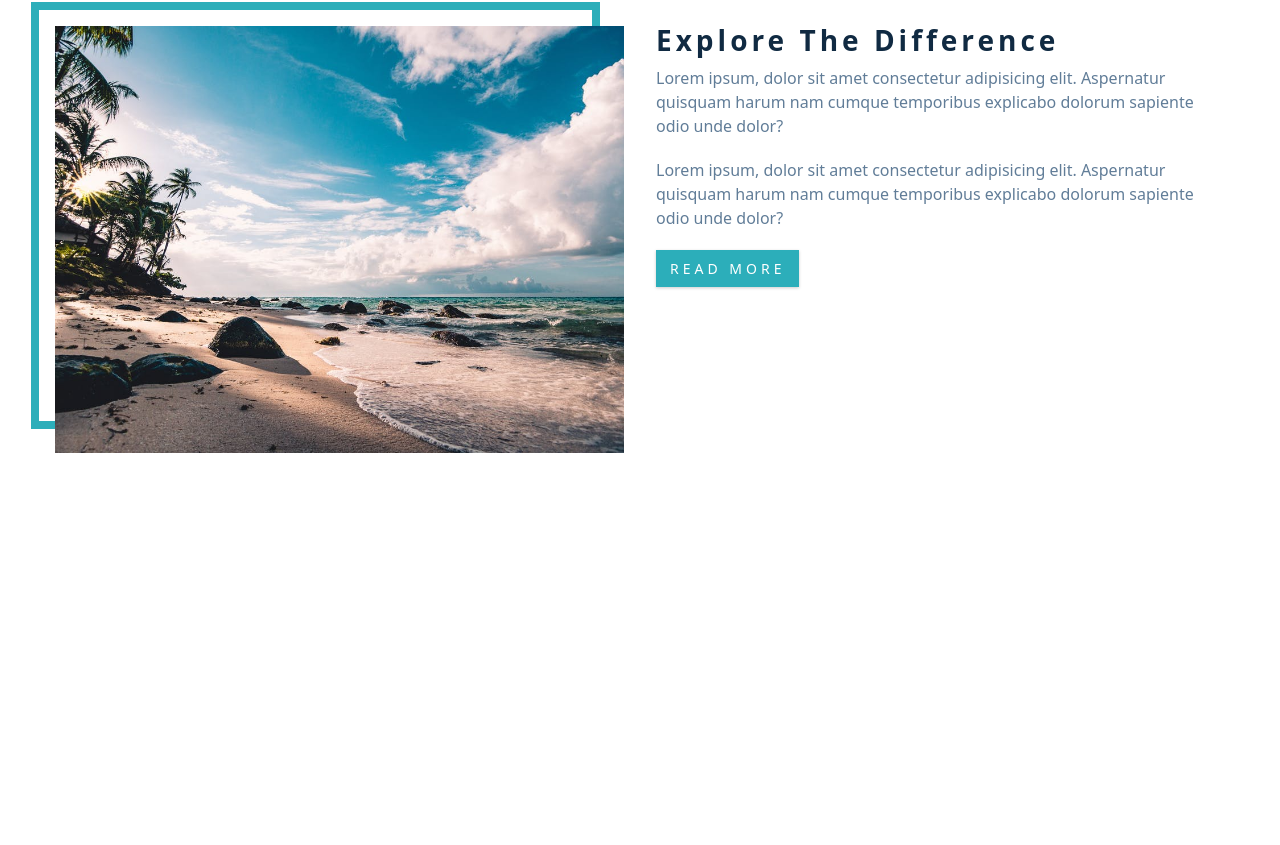
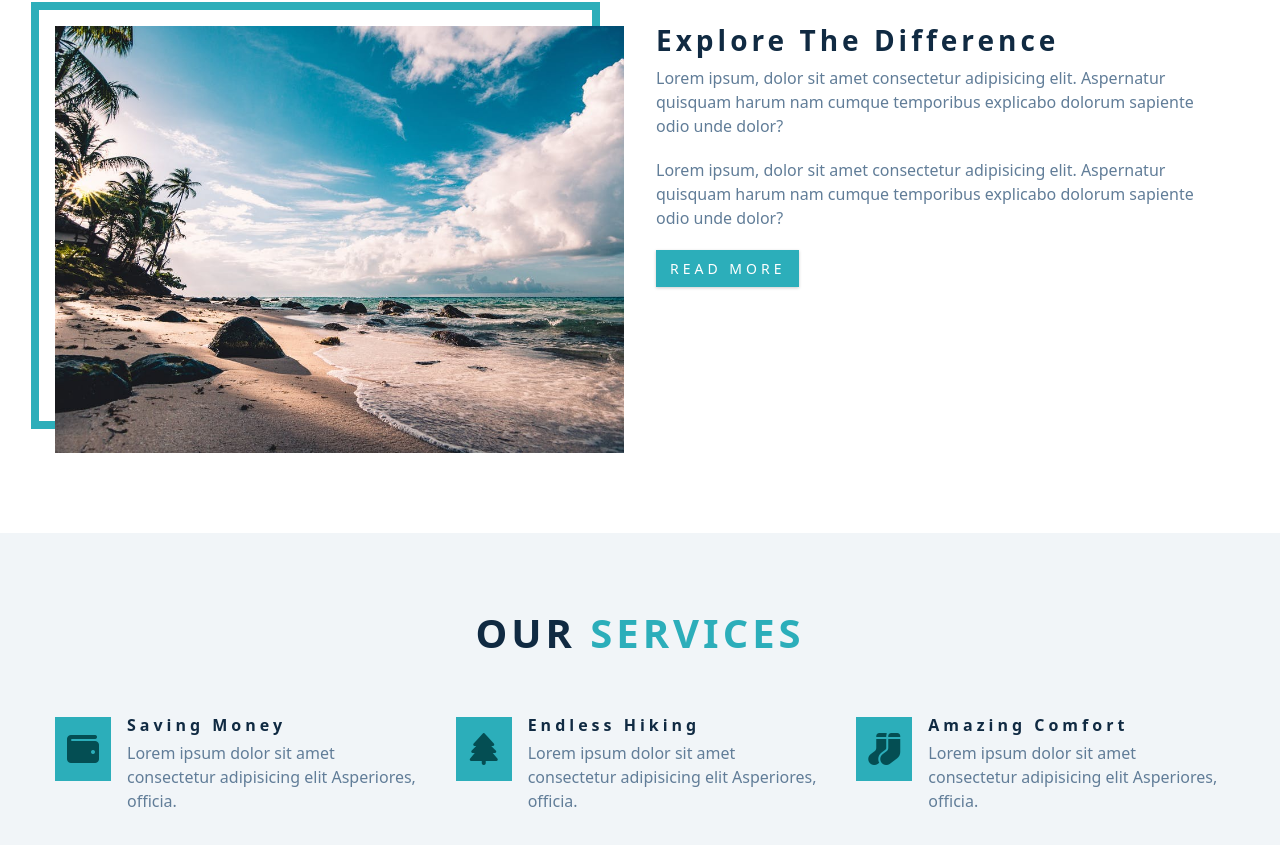
Before and after one commit to shifat97/backroads-app, a React (Vite) app: page / in a window 1280 px wide. Shown: the part 958-1803 px from the top of the page. Before the commit the page ends 1491 px from the top, so only its background shows below. Built offline with nearby package versions, Linux system fonts and the light colour scheme.

Commit message:
add services section

```diff
--- a/src/App.jsx
+++ b/src/App.jsx
@@ -1,6 +1,7 @@
 import About from "./components/About";
 import Hero from "./components/Hero";
 import Navbar from "./components/Navbar";
+import Services from "./components/Services";
 
 function App() {
   return (
@@ -8,6 +9,7 @@ function App() {
       <Navbar />
       <Hero />
       <About />
+      <Services />
     </>
   );
 }
--- /dev/null
+++ b/src/components/Service.jsx
@@ -0,0 +1,14 @@
+const Service = ({ icon, title, text }) => {
+  return (
+    <article className='service'>
+      <span className='service-icon'>
+        <i className={icon}></i>
+      </span>
+      <div className='service-info'>
+        <h4 className='service-title'>{title}</h4>
+        <p className='service-text'>{text}</p>
+      </div>
+    </article>
+  )
+}
+export default Service
--- /dev/null
+++ b/src/components/Services.jsx
@@ -0,0 +1,17 @@
+import { services } from '../data'
+import Title from './Title'
+import Service from './Service'
+const Services = () => {
+  return (
+    <section className='section services' id='services'>
+      <Title title='our' subTitle='services' />
+
+      <div className='section-center services-center'>
+        {services.map((service) => {
+          return <Service {...service} key={service.id} />
+        })}
+      </div>
+    </section>
+  )
+}
+export default Services
```
